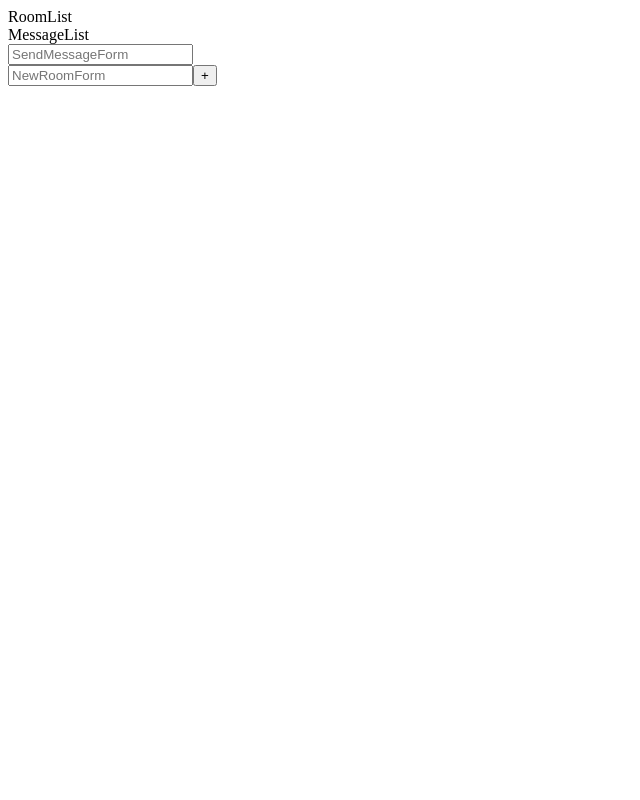
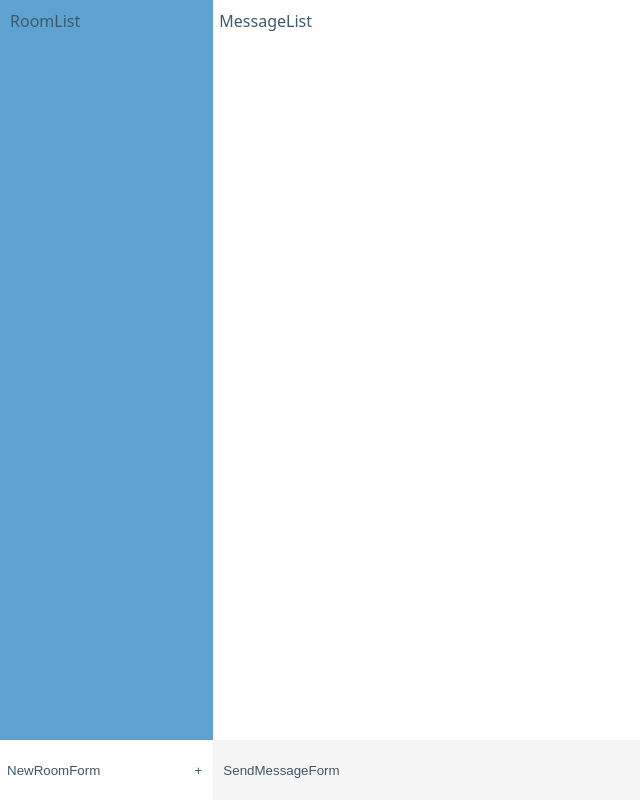
Before and after one commit to admhpr/rechat, a React app: page / in a window 1280 px wide. Shown: the whole page, without its empty margins (0-640 px from the left). Built offline with nearby package versions, Linux system fonts and the light colour scheme.

Commit message:
added styling using css grid

```diff
--- a/public/index.html
+++ b/public/index.html
@@ -4,6 +4,7 @@
 <head>
     <meta charset="UTF-8" />
     <meta name="viewport" content="width=device-width, initial-scale=1, shrink-to-fit=no">
+    <link rel="stylesheet" href="style.css">
     <title>Rechat</title>
 </head>
 
--- /dev/null
+++ b/public/style.css
@@ -0,0 +1,192 @@
+:root {
+    --main-color: #5ea3d0;
+    --secondary-color: white;
+    --main-text-color: #3e5869;
+    --secondary-text-color: #b0c7d6;
+    --send-message-form: #F5F5F5;
+}
+
+html,
+body {
+    height: 100%;
+    margin: 0;
+    padding: 0;
+    font-family: system-ui;
+    font-weight: 200;
+    color: #3e5869;
+}
+
+#root {
+    height: 100%;
+}
+
+.app {
+    display: grid;
+    height: 100%;
+    grid-template-columns: repeat(6, 1fr);
+    grid-template-rows: 1fr 1fr 1fr 1fr 1fr 60px;
+    grid-template-areas:
+        "r m m m m m"
+        "r m m m m m"
+        "r m m m m m"
+        "r m m m m m"
+        "r m m m m m"
+        "n f f f f f";
+}
+
+.new-room-form {
+    grid-area: n;
+}
+
+.rooms-list {
+    grid-area: r;
+}
+
+.message-list {
+    grid-area: m;
+}
+
+.send-message-form {
+    grid-area: f;
+}
+
+/* REST OF CSS */
+.rooms-list {
+    box-sizing: border-box;
+    padding: 10px;
+    background-color: var(--main-color);
+    overflow: scroll;
+    height: 100%;
+}
+
+.rooms-list>ul {
+    list-style-type: none;
+    padding: 0;
+    overflow: scoll;
+}
+
+.rooms-list li {
+    margin: 10px 0;
+}
+
+.rooms-list>h3 {
+    margin: 5px 0;
+    color: var(--secondary-color);
+}
+
+.rooms-list .room a {
+    color: var(--secondary-text-color);
+    font-weight: 600;
+    text-decoration: none;
+
+}
+
+.rooms-list .room.active a {
+    color: var(--secondary-color);
+}
+
+.new-room-form {
+    padding: 0 5px;
+    background: var(--secondary-color);
+    color: var(--main-text-color);
+}
+
+.new-room-form form {
+    height: 100%;
+    display: flex;
+    justify-content: space-between;
+    align-items: center;
+}
+
+.new-room-form input {
+    width: 135px;
+    background: var(--secondary-color);
+}
+
+.new-room-form button {
+    background: var(--secondary-color);
+    color: var(--main-text-color);
+    border: 0;
+}
+
+.new-room-form input::placeholder {
+    color: var(--main-text-color);
+    font-weight: 200;
+}
+
+.new-room-form input:focus {
+    outline-width: 0;
+}
+
+.new-room-form input {
+    border: 0;
+}
+
+.new-room-form button {
+    border: 0;
+}
+
+.message {
+    margin: 15px 0;
+}
+
+.message .message-username {
+    font-size: 11px;
+    color: var(--main-text-color);
+    opacity: 0.9;
+    margin-bottom: 6px;
+}
+
+.message .message-text {
+    background: var(--main-color);
+    color: var(--secondary-color);
+    display: inline;
+    padding: 4px 8px;
+    border-radius: 8px;
+}
+
+.message-list {
+    box-sizing: border-box;
+    padding-left: 6px;
+    width: 100%;
+    height: 100%;
+    overflow: scroll;
+    background: var(--secondary-color);
+}
+
+.message-list .join-room {
+    display: flex;
+    justify-content: center;
+    align-items: center;
+    height: 100%;
+    font-size: 34px;
+    font-weight: 300;
+}
+
+.send-message-form {
+    background: var(--send-message-form);
+    display: flex;
+}
+
+.send-message-form input {
+    width: 100%;
+    padding: 15px 10px;
+    margin: 0;
+    border-style: none;
+    background: var(--send-message-form);
+    font-weight: 200;
+
+}
+
+.send-message-form input:focus {
+    outline-width: 0;
+}
+
+.send-message-form input::placeholder {
+    color: var(--main-text-color);
+}
+
+.help-text {
+    position: absolute;
+    top: 10px;
+}
```
Also changed, not shown: style.css (deleted).
